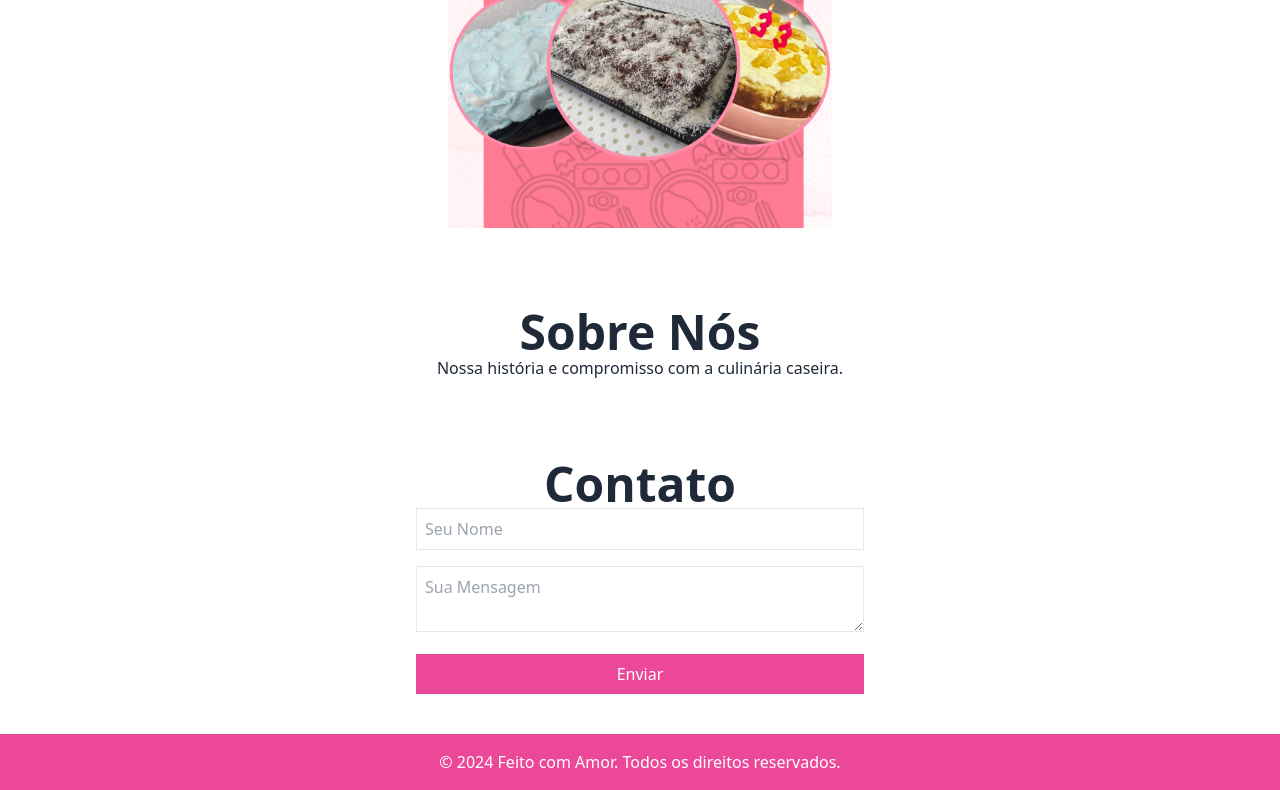
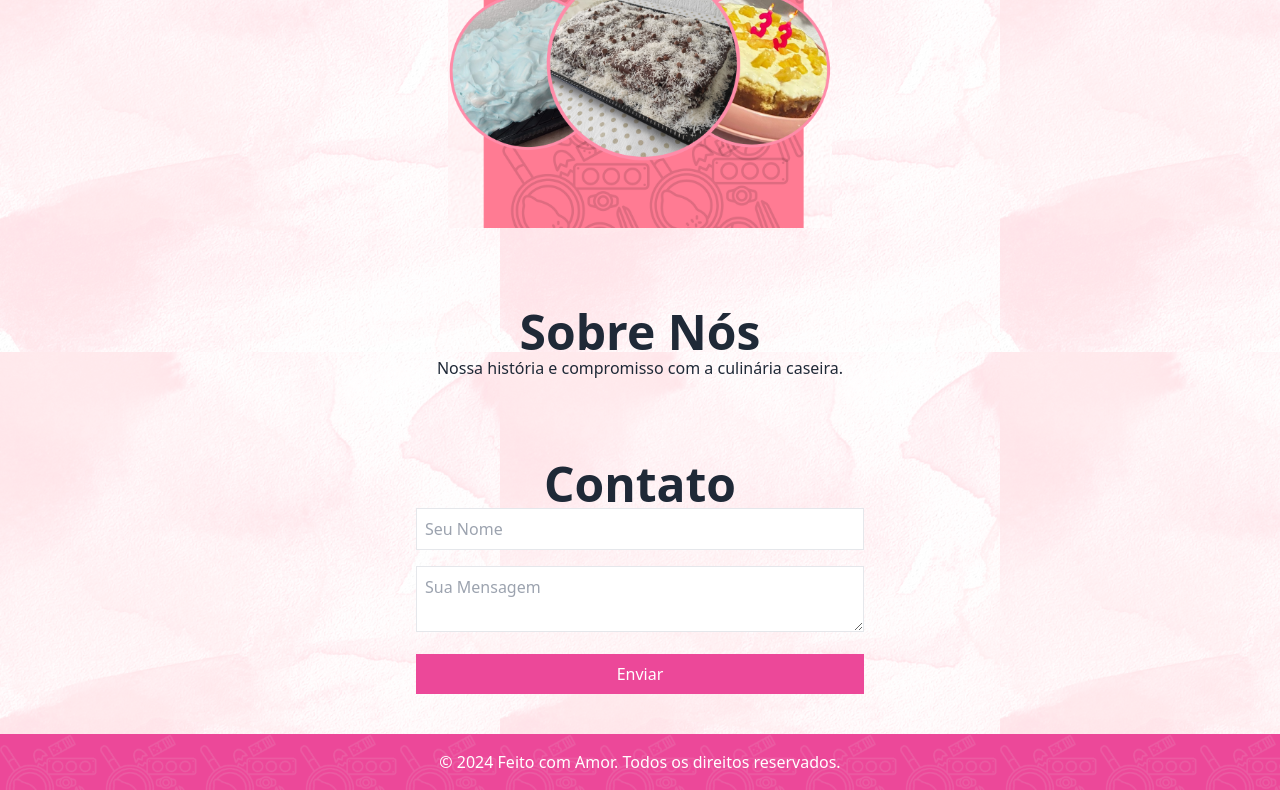
Before and after one commit to GabrielCruz02/feito-com-amor, a website: page index.html in a window 1280 px wide. Shown: the part 1648-2438 px from the top of the page. Drawn offline with nearby package versions, Linux system fonts and the light colour scheme.

Commit message:
feat: add background images

```diff
--- a/index.html
+++ b/index.html
@@ -8,10 +8,12 @@
     <link href="css/output.css" rel="stylesheet">
 
 </head>
-<body class="bg-[url('images/bg.png')] text-gray-800">
+<body class="w-full h-full text-gray-800"
+style="background-image: url('images/bg.png');">
 
     <!-- Header -->
-    <header class="bg-[url('images/bg-icons.png')] bg-pink-500 p-4 text-white">
+    <header class="w-full h-full bg-pink-500 p-4 text-white"
+    style="background-image: url('images/bg-icons.png');">
 
         <div class="flex justify-center space-x-4">
             <h1 class="text-6xl font-bold text-center">👩🏻‍🍳💕 Feito com Amor 💕👩🏻‍🍳</h1>
@@ -128,7 +130,8 @@
     </section>
 
     <!-- Footer -->
-    <footer class="bg-[url('images/bg-icons.png')] bg-pink-500 p-4 text-white text-center">
+    <footer class="bg-pink-500 p-4 text-white text-center"
+    style="background-image: url('images/bg-icons.png');">
         <p>&copy; 2024 Feito com Amor. Todos os direitos reservados.</p>
     </footer>
 
```
Also changed, not shown: public/css/output.css.
